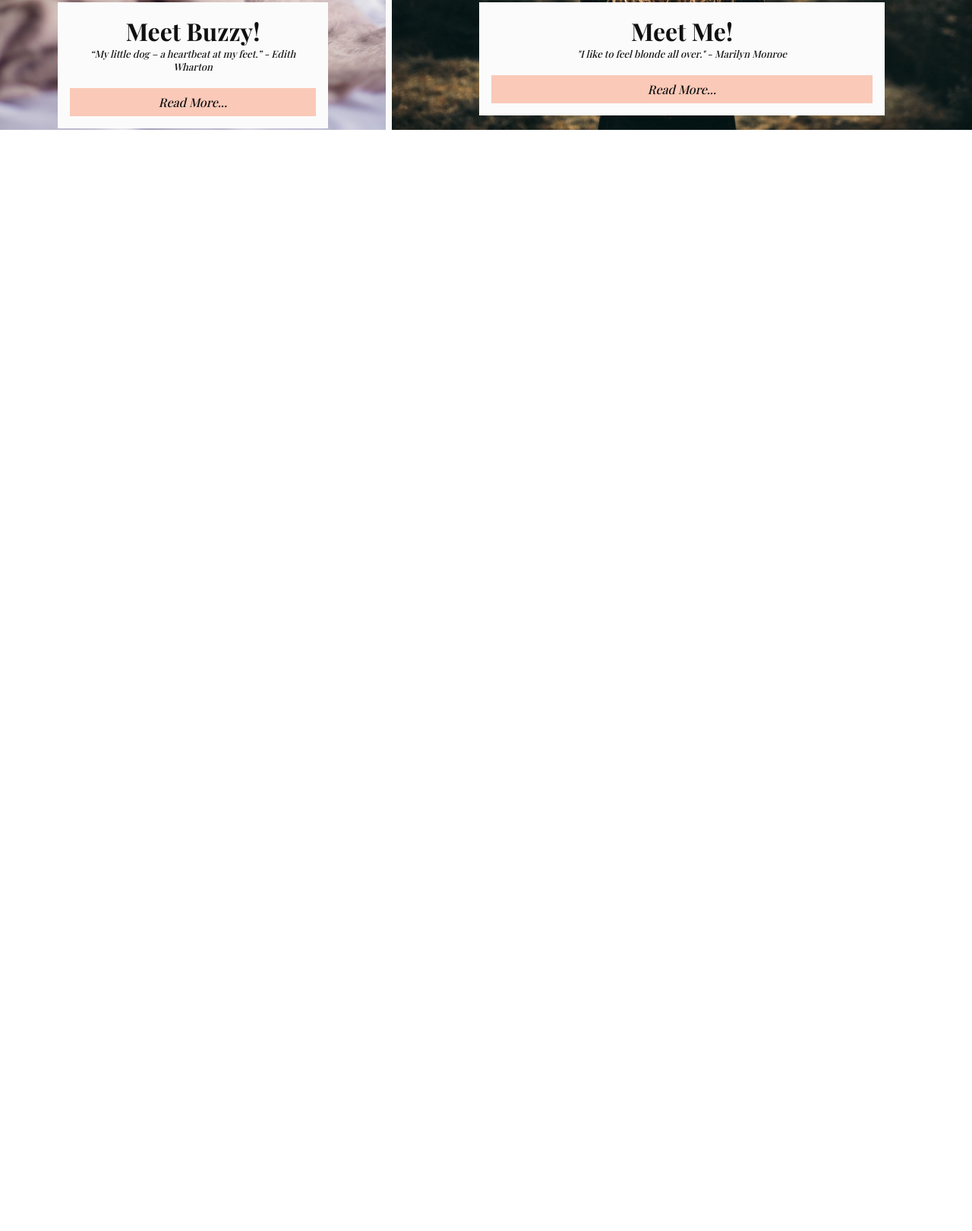
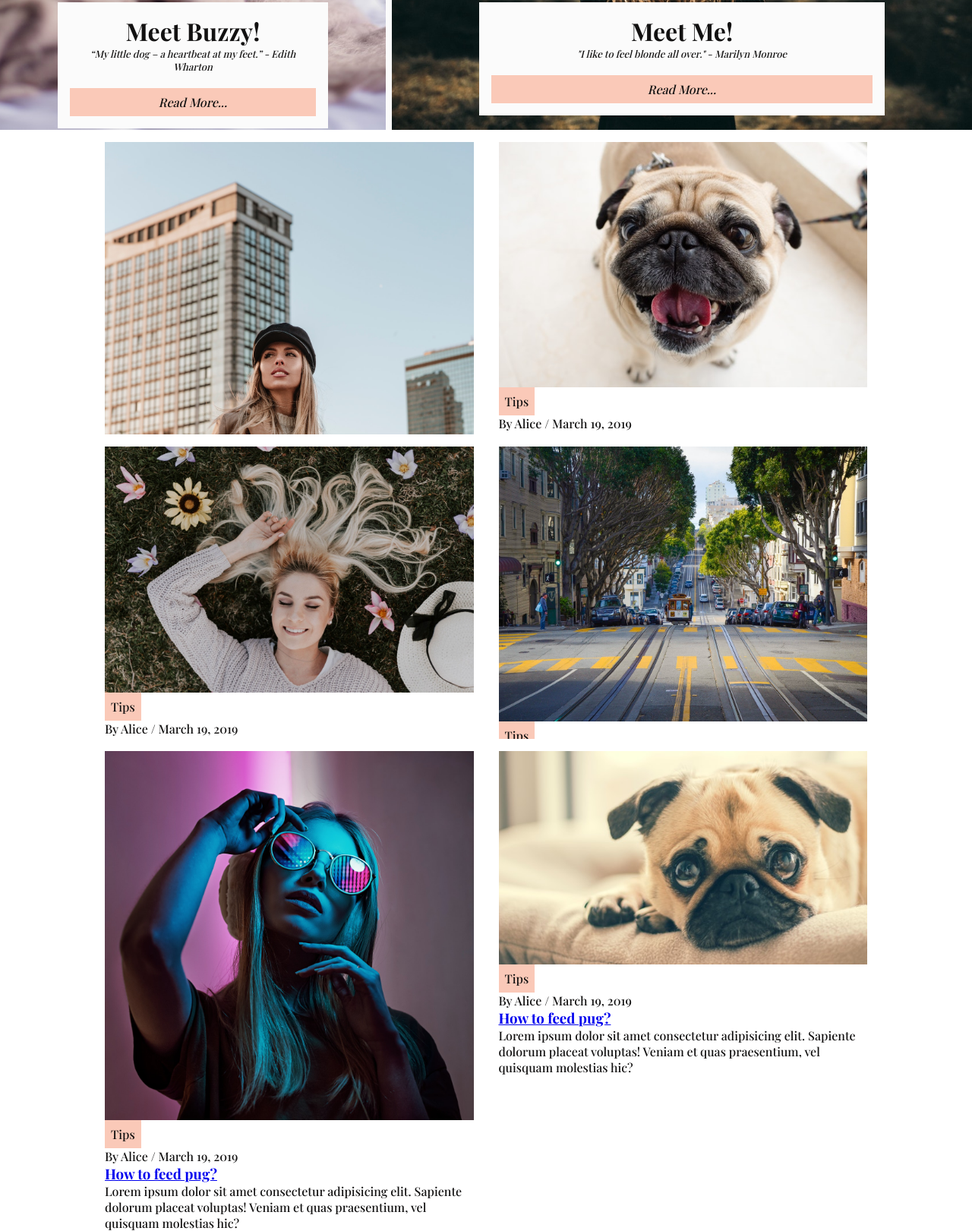
Before and after one commit to Izabela88/Pug-Life-blog, a plain HTML site: page index.html in a window 1280 px wide. Shown: the part 507-2128 px from the top of the page at 76% size. Before the commit the page ends 800 px from the top, so only its background shows below. Drawn offline with nearby package versions, Linux system fonts and the light colour scheme; a web font is replaced by a local one.

Commit message:
Add section 'articles'

```diff
--- a/css/style.css
+++ b/css/style.css
@@ -34,6 +34,7 @@ body {
   justify-content: space-between;
   background-color: var(--main-snow);
   box-shadow: 0px 2px 14px 0px #b7b7b7;
+  z-index: 1;
 }
 
 #navbar ul {
@@ -143,3 +144,41 @@ body {
   background-color: #fff;
   box-shadow: 0px 0px 0px 2px #fff;
 }
+
+/* Section Articles */
+
+/* #section-article {
+  max-width: 800px;
+} */
+
+#section-article .container-article {
+  display: grid;
+  grid-template-columns: repeat(2, 1fr);
+  align-items: center;
+  grid-gap: 1px;
+}
+
+.card {
+  background: #fff;
+  padding: 1rem;
+  height: 50vh;
+  display: flex;
+  flex-direction: column;
+  justify-content: space-between;
+}
+
+.container {
+  margin: auto;
+  padding: 0 2rem;
+  max-width: 1100px;
+}
+
+.img-article {
+  width: 100%;
+}
+
+.category-tips {
+  background: var(--main-apricot);
+  width: fit-content;
+  padding: 0.5rem;
+}
--- a/index.html
+++ b/index.html
@@ -12,6 +12,7 @@
     rel="stylesheet">
   <link rel="stylesheet" href="css/style.css">
   <link rel="icon" href="img/pug_logo_favicon.png" type="image/gif" sizes="16x16">
+  <script src="https://kit.fontawesome.com/583e53361f.js" crossorigin="anonymous"></script>
 </head>
 
 <body>
@@ -22,13 +23,14 @@
       <p>My<span class="text-primary">P</span>ug<span class="text-primary">L</span>ife.</p>
     </div>
     <div class="social">
-      <a href="https://www.instagram.com"><i class="fab fa-instagram fa-2x"></i> </a>
-      <a href="https://www.facebook.com"><i class="fab fa-facebook fa-2x"></i></a>
-      <a href="https://www.twitter.com"><i class="fab fa-twitter fa-2x"></i></a>
+      <a href="https://www.facebook.com" target="_blank"><i class="fab fa-facebook-f fa-2x"></i></a>
+      <a href="https://www.instagram.com" target="_blank"> <i class="fab fa-instagram-square fa-2x"></i></a>
+      <a href="https://www.twitter.com" target="_blank"><i class="fab fa-twitter fa-2x"></i></a>
+      <a href="https://www.youtube.com" target="_blank"><i class="fab fa-youtube fa-2x"></i></a>
     </div>
     <ul>
       <li><a href="#">Home</a></li>
-      <li><a href="#">About</a></li>
+      <li><a href="#">Tips</a></li>
       <li><a href="#">Travels</a></li>
     </ul>
   </nav>
@@ -50,10 +52,74 @@
         </div>
       </div>
     </div>
+  </header>
+  <!-- Section Articles -->
+  <section id="section-article">
+    <div class="container">
+      <div class="container-article">
+        <article class="card">
+          <img class="img-article" src="img/img-14.jpg" alt="dog">
+          <div class=" category-tips">Tips</div>
+          <p>By Alice / March 19, 2019</p>
+          <h3><a href="tips.html">How to feed pug?</a></h3>
+          <p>Lorem ipsum dolor sit amet consectetur adipisicing elit. Sapiente dolorum placeat voluptas! Veniam et
+            quas
+            praesentium, vel quisquam molestias hic?</p>
+        </article>
 
-  </header>
+        <article class="card">
+          <img class="img-article" src="img/fawn-pug-with-red-collar-3813324.jpg" alt="dog">
+          <div class=" category-tips">Tips</div>
+          <p>By Alice / March 19, 2019</p>
+          <h3><a href="tips.html">How to feed pug?</a></h3>
+          <p>Lorem ipsum dolor sit amet consectetur adipisicing elit. Sapiente dolorum placeat voluptas! Veniam et
+            quas
+            praesentium, vel quisquam molestias hic?</p>
+        </article>
+        <article class="card">
+          <img class="img-article" src="img/img-13.jpg" alt="dog">
+          <div class=" category-tips">Tips</div>
+          <p>By Alice / March 19, 2019</p>
+          <h3><a href="tips.html">How to feed pug?</a></h3>
+          <p>Lorem ipsum dolor sit amet consectetur adipisicing elit. Sapiente dolorum placeat voluptas! Veniam et
+            quas
+            praesentium, vel quisquam molestias hic?</p>
+        </article>
+        <article class="card">
+          <img class="img-article" src="img/img-11.jpg" alt="dog">
+          <div class=" category-tips">Tips</div>
+          <p>By Alice / March 19, 2019</p>
+          <h3><a href="tips.html">How to feed pug?</a></h3>
+          <p>Lorem ipsum dolor sit amet consectetur adipisicing elit. Sapiente dolorum placeat voluptas! Veniam et
+            quas
+            praesentium, vel quisquam molestias hic?</p>
+        </article>
+        <article class="card">
+          <img class="img-article" src="img/img-16.jpg" alt="dog">
+          <div class=" category-tips">Tips</div>
+          <p>By Alice / March 19, 2019</p>
+          <h3><a href="tips.html">How to feed pug?</a></h3>
+          <p>Lorem ipsum dolor sit amet consectetur adipisicing elit. Sapiente dolorum placeat voluptas! Veniam et
+            quas
+            praesentium, vel quisquam molestias hic?</p>
+        </article>
+        <article class="card">
+          <img class="img-article" src="img/adorable-animal-breed-canine-374906.jpg" alt="dog">
+          <div class=" category-tips">Tips</div>
+          <p>By Alice / March 19, 2019</p>
+          <h3><a href="tips.html">How to feed pug?</a></h3>
+          <p>Lorem ipsum dolor sit amet consectetur adipisicing elit. Sapiente dolorum placeat voluptas! Veniam et
+            quas
+            praesentium, vel quisquam molestias hic?</p>
+        </article>
+      </div>
+    </div>
 
-  <script src="https://kit.fontawesome.com/583e53361f.js" crossorigin="anonymous"></script>
+  </section>
+
+
+
+
 </body>
 
 </html>
```
Also changed, not shown: img/adorable-animal-breed-canine-374906.jpg (added), img/fawn-pug-with-red-collar-3813324.jpg (added), tips.html (added).
